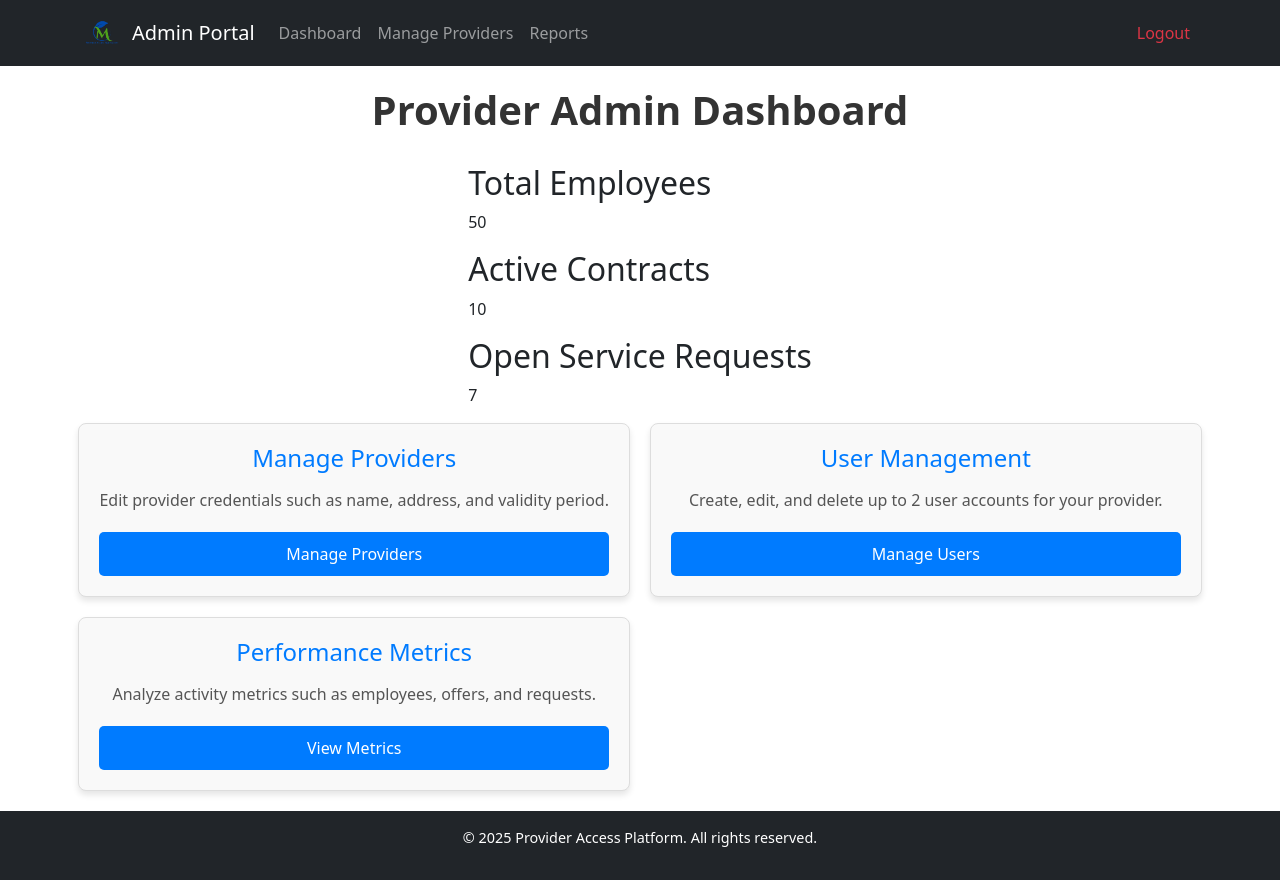
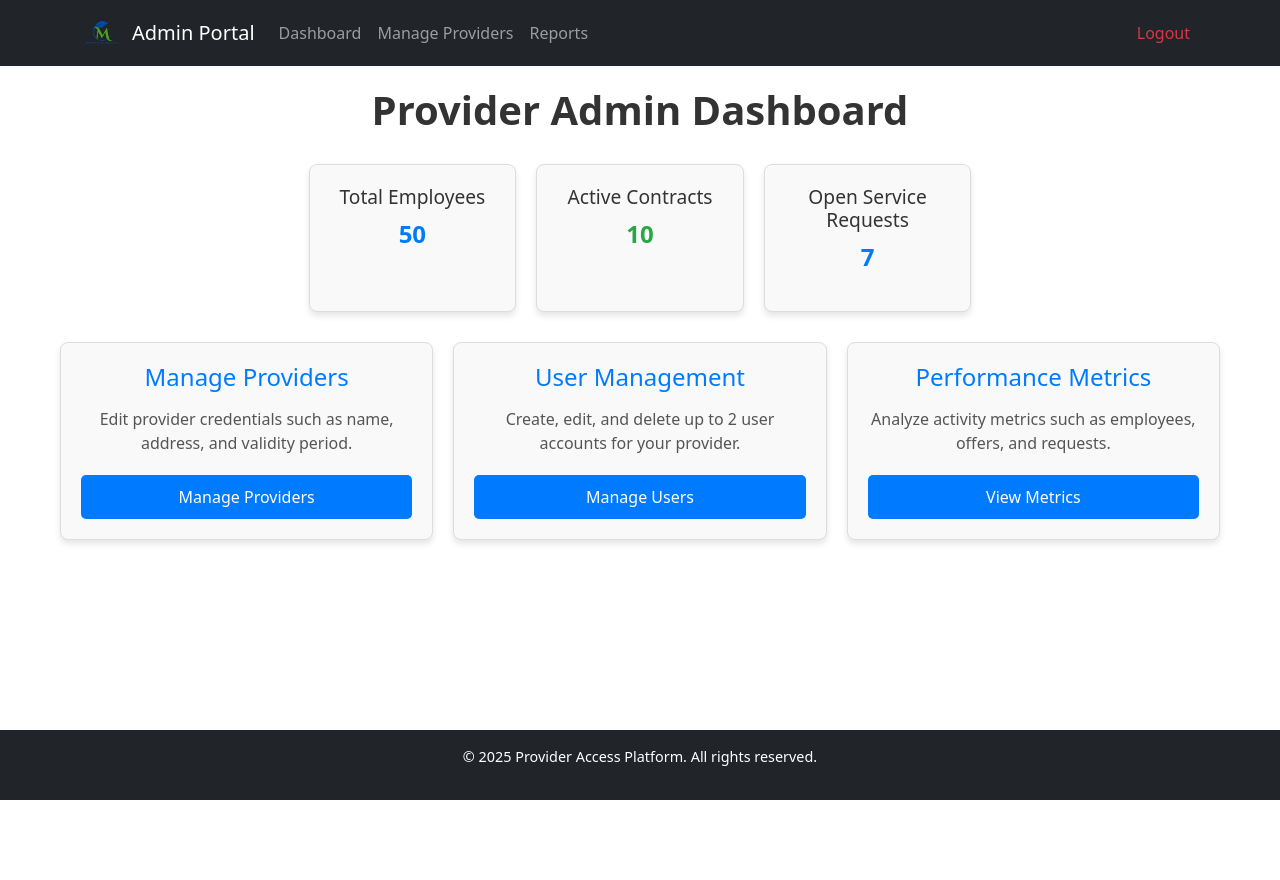
Before and after one commit to Agile-Development-and-Cloud-Computing/provider-access-platform-frontend, a React (Vite) app: page /dashboard/admin in a window 1280 px wide. After the commit the page ends 800 px from the top, so only its background shows below. Built offline with nearby package versions, Linux system fonts and the light colour scheme.

Commit message:
feat:add KPI styling for the Dashboards

```diff
--- a/src/styles/ProviderAdminDashboard.css
+++ b/src/styles/ProviderAdminDashboard.css
@@ -13,7 +13,7 @@
 
 .dashboard-grid {
   display: grid;
-  grid-template-columns: repeat(2, 1fr); /* Two equal columns */
+  grid-template-columns: repeat(3, 1fr); /* Two equal columns */
   gap: 20px; /* Space between the cards */
 }
 
@@ -62,6 +62,39 @@
   background-color: #218838; /* Darker green on hover */
 }
 
+/*Key Performance Indicators (KPIs) for Dashboards*/
+.kpi-container {
+  display: flex;
+  gap: 20px;
+  justify-content: space-around;
+  margin-bottom: 30px;
+}
+
+.kpi-card {
+  background-color: #f9f9f9;
+  border: 1px solid #ddd;
+  border-radius: 8px;
+  padding: 20px;
+  text-align: center;
+  box-shadow: 0 4px 6px rgba(0, 0, 0, 0.1);
+  flex: 1;
+}
+
+.kpi-card h2 {
+  font-size: 1.2rem;
+  color: #333;
+}
+
+.kpi-card p {
+  font-size: 1.5rem;
+  font-weight: bold;
+  color: #007bff; /* Adjust color for User Dashboard */
+}
+
+.kpi-card:nth-child(2) p {
+  color: #28a745; /* Adjust color for Provider Admin Dashboard */
+}
+
 /* Responsive Design for Smaller Screens */
 @media screen and (max-width: 768px) {
   .dashboard-grid {
--- a/src/styles/UserDashboard.css
+++ b/src/styles/UserDashboard.css
@@ -17,7 +17,7 @@
 
 .dashboard-grid {
   display: grid;
-  grid-template-columns: repeat(2, minmax(0, 1fr)); /* Two equal columns */
+  grid-template-columns: repeat(3, minmax(0, 1fr)); /* Two equal columns */
   gap: 20px; /* Space between the cards */
   width: 100%; /* Ensures the grid spans the container's width */
 }
@@ -70,6 +70,39 @@
   background-color: #0056b3; /* Slightly darker blue for hover state */
 }
 
+/*Key Performance Indicators (KPIs) for Dashboards*/
+.kpi-container {
+  display: flex;
+  gap: 20px;
+  justify-content: space-around;
+  margin-bottom: 30px;
+}
+
+.kpi-card {
+  background-color: #f9f9f9;
+  border: 1px solid #ddd;
+  border-radius: 8px;
+  padding: 20px;
+  text-align: center;
+  box-shadow: 0 4px 6px rgba(0, 0, 0, 0.1);
+  flex: 1;
+}
+
+.kpi-card h2 {
+  font-size: 1.2rem;
+  color: #333;
+}
+
+.kpi-card p {
+  font-size: 1.5rem;
+  font-weight: bold;
+  color: #007bff; /* Adjust color for User Dashboard */
+}
+
+.kpi-card:nth-child(2) p {
+  color: #28a745; /* Adjust color for Provider Admin Dashboard */
+}
+
 /* Responsive Design for Smaller Screens */
 @media screen and (max-width: 768px) {
   .dashboard-grid {
```
